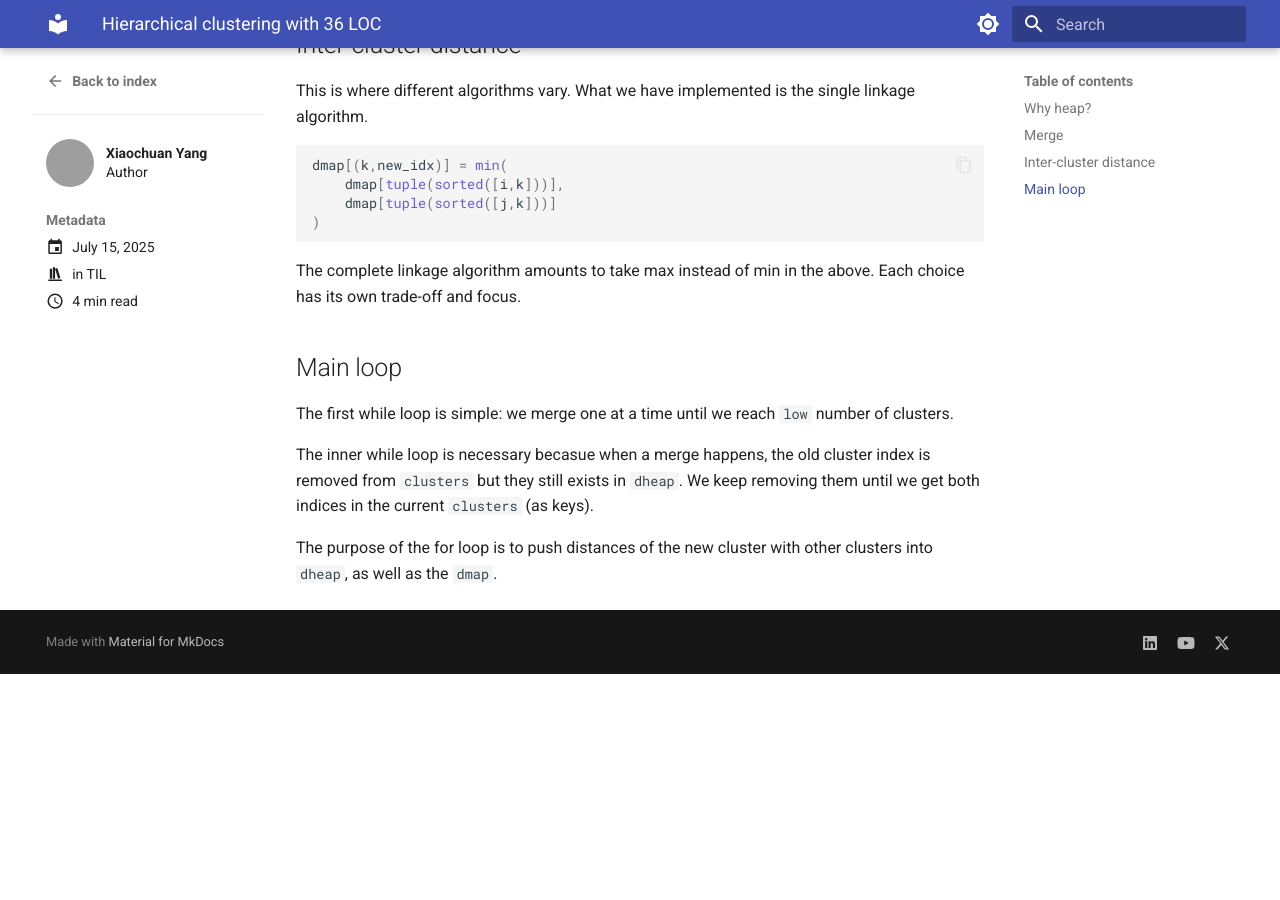
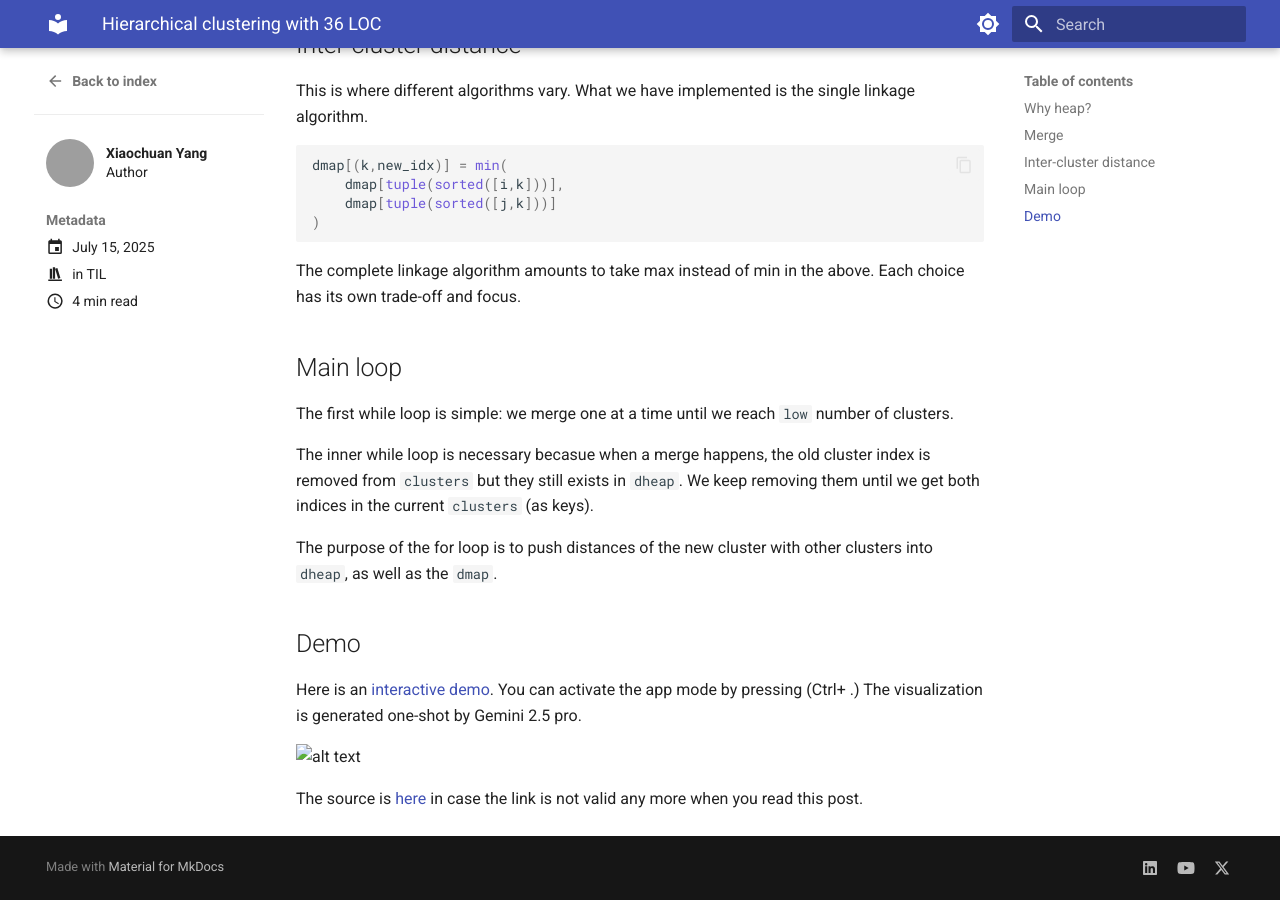
Before and after one commit to xiaochuany/blog, an MkDocs documentation site: the page built from docs/posts/2025-07-15-hierarchical.md, in a window 1280 px wide and 900 px high, scrolled down 3025 px. Built offline with MkDocs 1.6.1 and Material for MkDocs 9.7.7, drawn with Linux system fonts in a browser that asks for light colours; before the commit the page ends 3699 px from its top, so only the background shows below that; grey boxes are pictures that could not be loaded.

Commit message:
add demo to cluster post

```diff
--- a/docs/posts/2025-07-15-hierarchical.md
+++ b/docs/posts/2025-07-15-hierarchical.md
@@ -148,3 +148,12 @@ The inner while loop is necessary becasue when a merge happens, the old cluster
 `clusters` but they still exists in `dheap`. We keep removing them until we get both indices in the current `clusters` (as keys).
 
 The purpose of the for loop is to push distances of the new cluster with other clusters into `dheap`, as well as the `dmap`.
+
+## Demo
+
+Here is an [interactive demo](https://marimo.app/l/kfj58s). You can activate the app mode by pressing (Ctrl+ .)
+The visualization is generated one-shot by Gemini 2.5 pro.
+
+![alt text](assets/2025-07-15-hierarchical-1753218010731.png)
+
+The source is [here](https://github.com/xiaochuany/etudes/blob/main/ml-from-scratch/hierarchical.py) in case the link is not valid any more when you read this post.
```
Also changed, not shown: docs/posts/2025-04-24-llm-personal-eval.md (renamed from docs/posts/202504-llm-personal-eval.md, +1 -1 lines), docs/posts/2025-04-25-shrink-dtype.md (renamed from docs/posts/202504-shrink-dtype.md), docs/posts/2025-05-01-ssg-fasthtml.md (renamed from docs/posts/202505-ssg-fasthtml.md), docs/posts/2025-05-14-dq.md (renamed from docs/posts/202505-dq.md), docs/posts/2025-05-19-snowpark.md (renamed from docs/posts/202505-snowpark.md), docs/posts/2025-05-21-gitmath.md (renamed from docs/posts/202505-gitmath.md), docs/posts/2025-05-25-gpu.md (renamed from docs/posts/202505-gpu.md), docs/posts/2025-05-26-largedata.md (renamed from docs/posts/202505-largedata.md), docs/posts/2025-06-07-duckdb.md (renamed from docs/posts/202506-duckdb.md), docs/posts/2025-06-07-sqlite.md (renamed from docs/posts/202506-sqlite.md), docs/posts/assets/2025-07-15-hierarchical-1753218010731.png (added).
